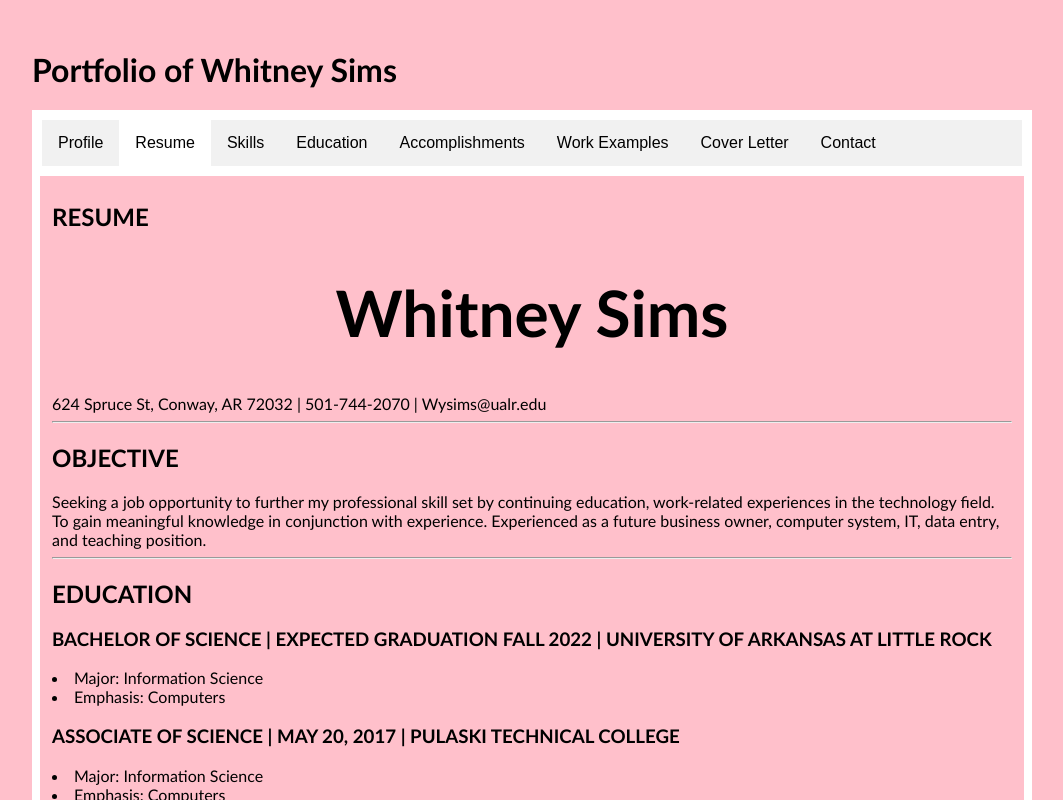
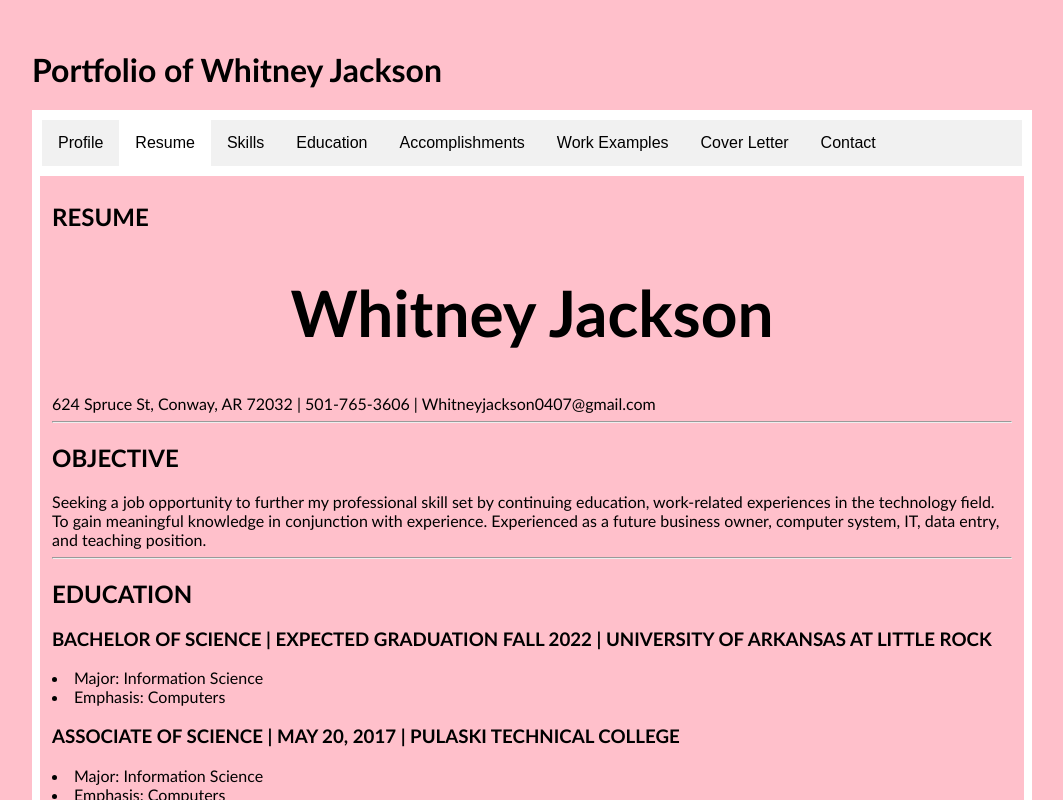
Before and after one commit to wysims/portfolio, a plain HTML site: page index.html in a window 1280 px wide. Both pictures are taken after a click on the button "Resume". Shown: the top 800 px of the page, without its empty margins (108-1171 px from the left). Drawn offline with Linux system fonts and the light colour scheme.

Commit message:
Update index.html

```diff
--- a/index.html
+++ b/index.html
@@ -13,7 +13,7 @@
 
 <body>
     <div id="container">
-        <h1>Portfolio of Whitney Sims</h1>
+        <h1>Portfolio of Whitney Jackson</h1>
 
         <div class="tab">
             <button class="tablinks" onclick="openTab(event, 'Home')" id="defaultOpen">Profile</button>
@@ -88,8 +88,8 @@
         <!-- Begin Skills Section -->
         <div id="Resume" class="tabcontent">
             <h2>RESUME</h2>
-           <h1 style="font-size:400%;text-align:center;"> Whitney Sims</h1>
-            <h "style="text-align:center;"> 624 Spruce St, Conway, AR 72032 | 501-744-2070 | Wysims@ualr.edu
+           <h1 style="font-size:400%;text-align:center;"> Whitney Jackson</h1>
+            <h "style="text-align:center;"> 624 Spruce St, Conway, AR 72032 | 501-765-3606 | Whitneyjackson0407@gmail.com
             <hr>
 
            <h2>OBJECTIVE</h2>
```
